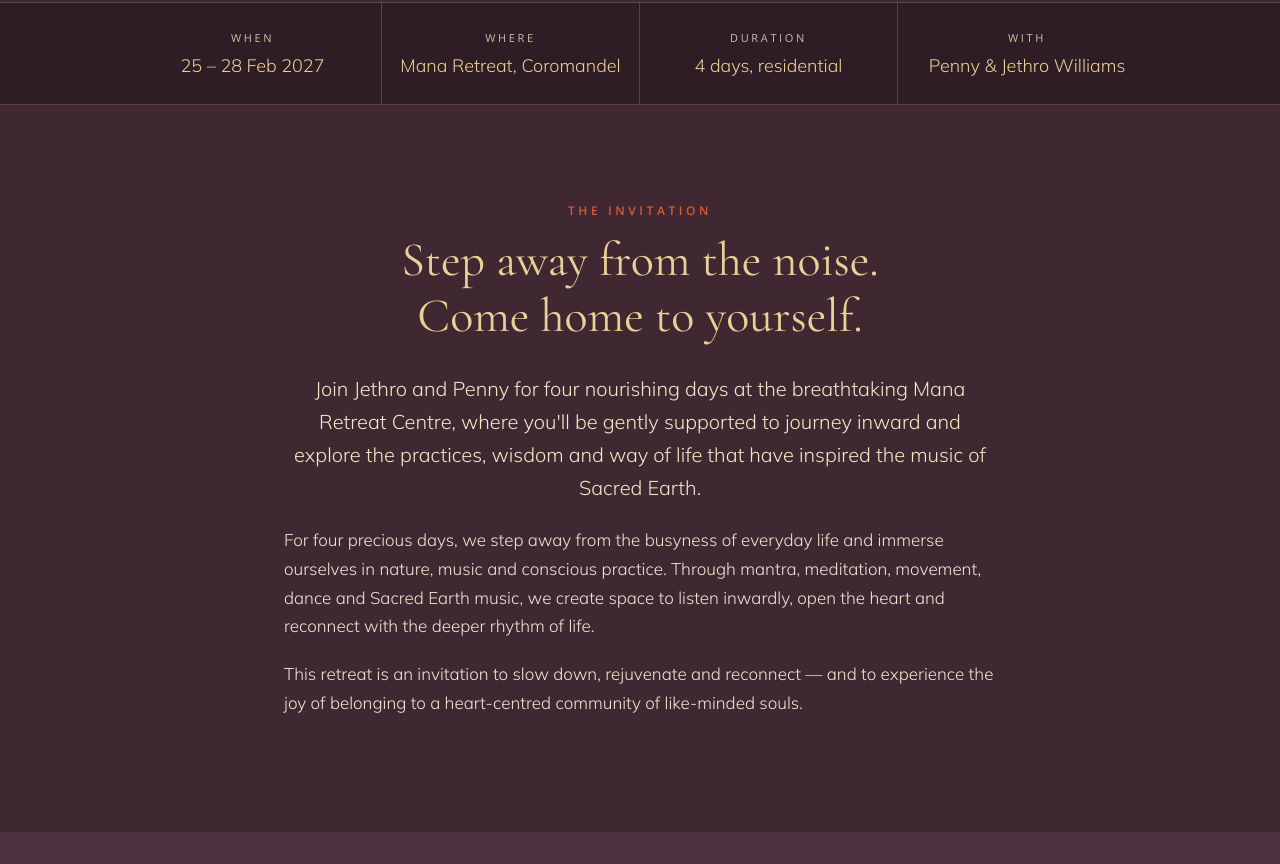
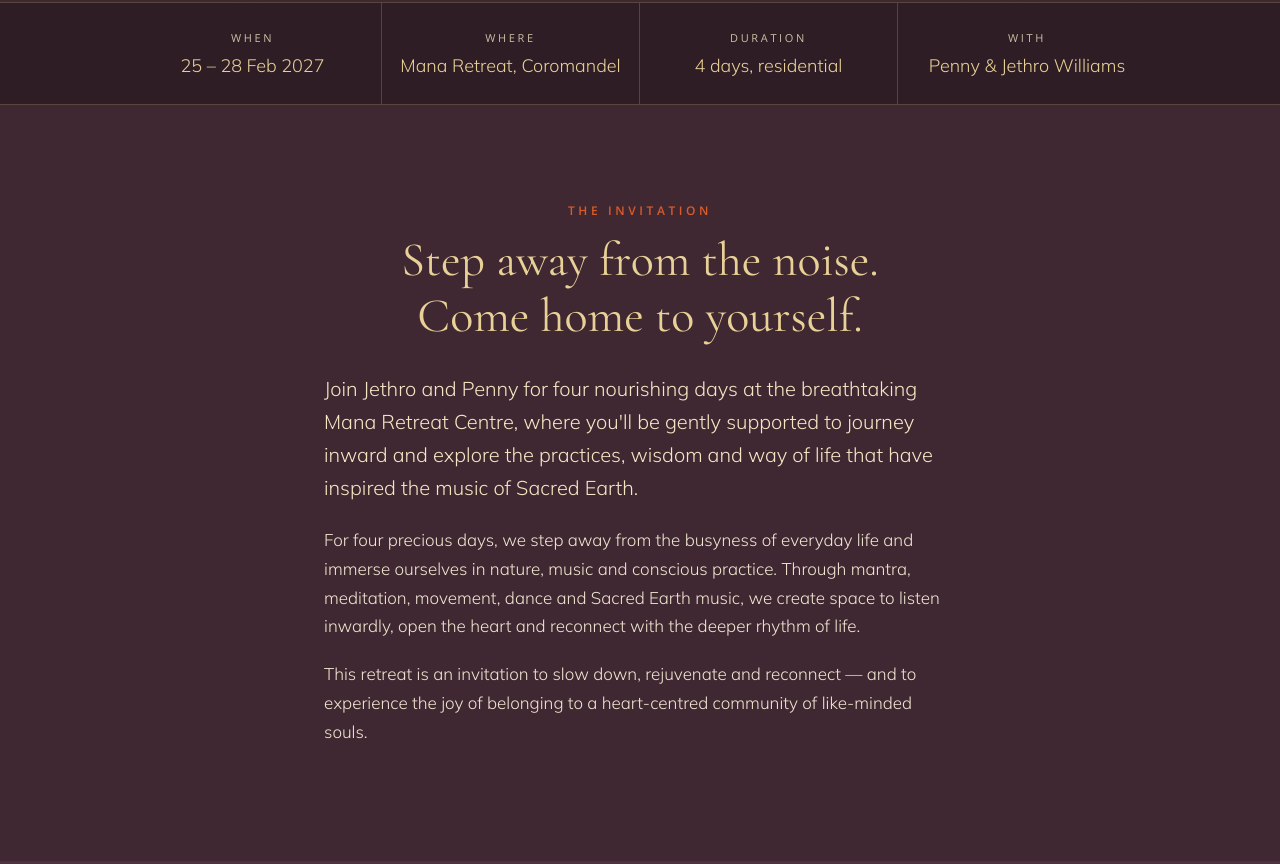
Before and after one commit to hongrosebara/thesocialtap-tests, a plain HTML site: page sacred-earth/new-zealand-retreat-2027.html in a window 1280 px wide. Shown: the part 776-1640 px from the top of the page. Drawn offline with nearby package versions, Linux system fonts and the light colour scheme.

Commit message:
Sacred Earth: consistent left-aligned intro text, narrower reading column
Co-Authored-By: Claude Opus 5.5 <noreply@anthropic.com>

```diff
--- a/sacred-earth/styles.css
+++ b/sacred-earth/styles.css
@@ -44,7 +44,7 @@ body {
 img { max-width: 100%; display: block; }
 a { color: var(--gold); }
 .wrap { max-width: 1080px; margin: 0 auto; padding: 0 24px; }
-.narrow { max-width: 760px; margin: 0 auto; padding: 0 24px; }
+.narrow { max-width: 680px; margin: 0 auto; padding: 0 24px; }
 
 /* ---------- Site header (mirrors the main site) ---------- */
 .topbar { background: var(--topbar); height: 6px; }
@@ -117,7 +117,7 @@ h2 {
 h3 { font-family: var(--head-font); font-weight: 500; color: var(--gold); font-size: 24px; margin: 0 0 8px; line-height: 1.25; }
 .theme-forest h3 { font-weight: 400; font-size: 19px; letter-spacing: .04em; }
 p { margin: 0 0 1.1em; }
-.lead { font-size: 20px; line-height: 1.65; color: var(--gold-soft); text-align: center; }
+.lead { font-size: 20px; line-height: 1.65; color: var(--gold-soft); text-align: inherit; }
 
 /* Band — the sand-coloured title bar used on the live site */
 .band { background: var(--sand); color: var(--ink); text-align: center; padding: 10px 24px; }
```
